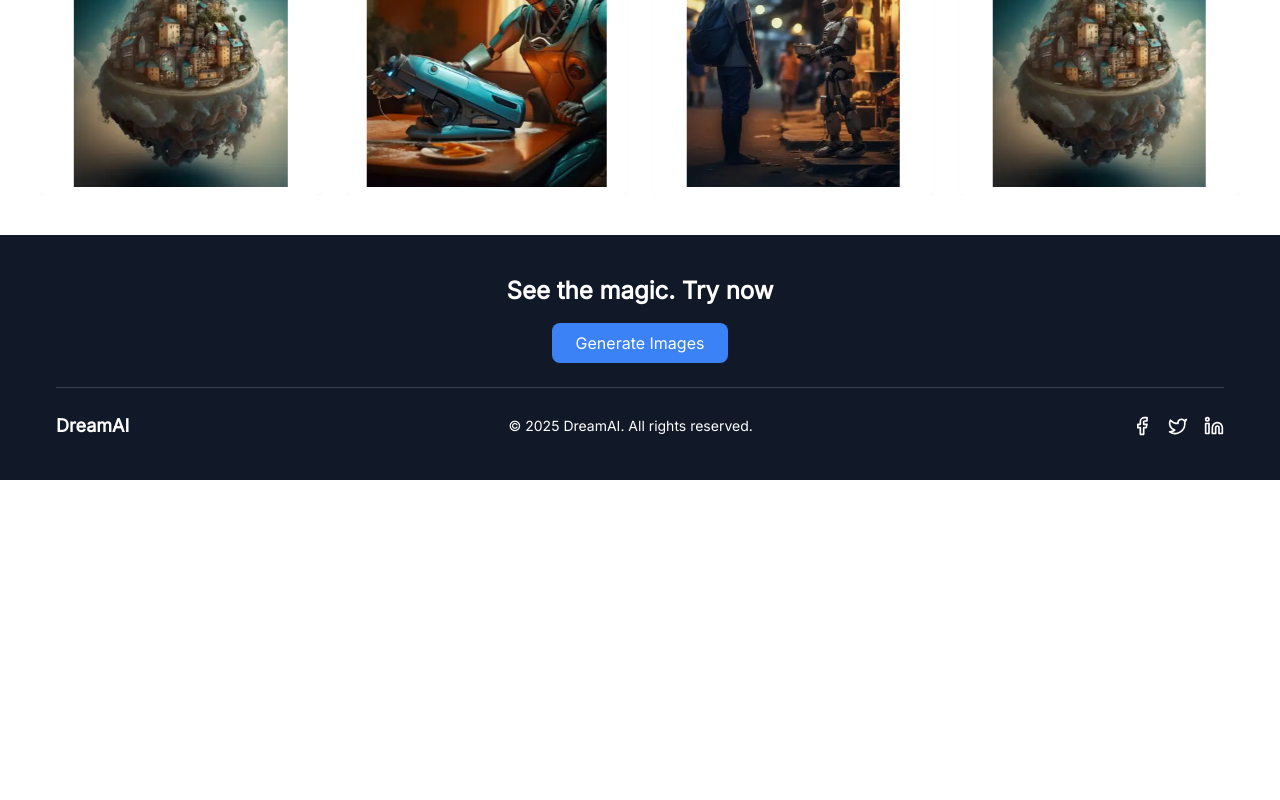
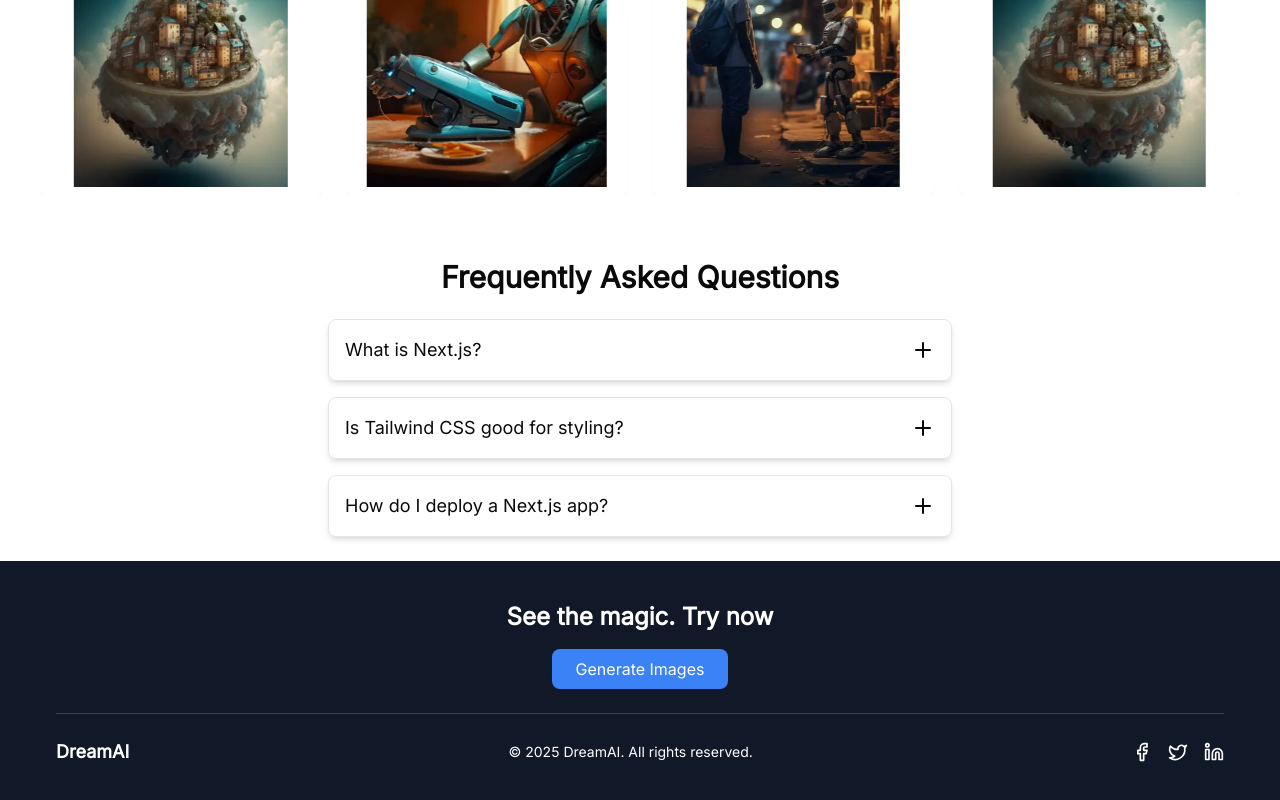
Before and after one commit to mdsajalali/dream-ai-client, a Next.js app: page / in a window 1280 px wide. Shown: the part 1095-1895 px from the top of the page. Before the commit the page ends 1575 px from the top, so only its background shows below. Built offline with nearby package versions, Linux system fonts and the light colour scheme.

Commit message:
add: faq section

```diff
--- a/src/app/page.tsx
+++ b/src/app/page.tsx
@@ -1,5 +1,6 @@
 import AiImages from "@/components/core/AiImages";
 import AiTexts from "@/components/core/AiTexts";
+import Faq from "@/components/core/Faq";
 import React from "react";
 
 const page = () => {
@@ -9,6 +10,8 @@ const page = () => {
       <AiTexts />
       {/* AiImage */}
       <AiImages />
+      {/* Faq */}
+      <Faq />
     </>
   );
 };
--- /dev/null
+++ b/src/components/core/Faq.tsx
@@ -0,0 +1,62 @@
+"use client";
+import { useState } from "react";
+import { Plus, Minus } from "lucide-react";
+
+const faqs: { question: string; answer: string }[] = [
+  {
+    question: "What is Next.js?",
+    answer: "Next.js is a React framework for production.",
+  },
+  {
+    question: "Is Tailwind CSS good for styling?",
+    answer: "Yes, Tailwind CSS makes styling efficient and scalable.",
+  },
+  {
+    question: "How do I deploy a Next.js app?",
+    answer: "You can deploy using Vercel, Netlify, or other cloud platforms.",
+  },
+];
+
+const Faq: React.FC = () => {
+  const [openIndex, setOpenIndex] = useState<number | null>(null);
+
+  const toggleFAQ = (index: number) => {
+    setOpenIndex(openIndex === index ? null : index);
+  };
+
+  return (
+    <section className="max-w-2xl mx-auto p-6">
+      <h2 className="text-3xl font-bold text-center mb-6">
+        Frequently Asked Questions
+      </h2>
+      <div className="space-y-4">
+        {faqs.map((faq, index) => (
+          <div key={index} className="border rounded-lg p-4 shadow-md">
+            <button
+              onClick={() => toggleFAQ(index)}
+              className="flex justify-between items-center w-full sm:text-lg text-[16px] font-medium"
+            >
+              {faq.question}
+              {openIndex === index ? (
+                <Minus className="w-6 h-6" />
+              ) : (
+                <Plus className="w-6 h-6" />
+              )}
+            </button>
+
+            {/* Open/Hide Animation without text animation */}
+            <div
+              className={`transition-[max-height] duration-300 overflow-hidden ${
+                openIndex === index ? "max-h-40 mt-2" : "max-h-0"
+              }`}
+            >
+              <p className="text-gray-600">{faq.answer}</p>
+            </div>
+          </div>
+        ))}
+      </div>
+    </section>
+  );
+};
+
+export default Faq;
```
